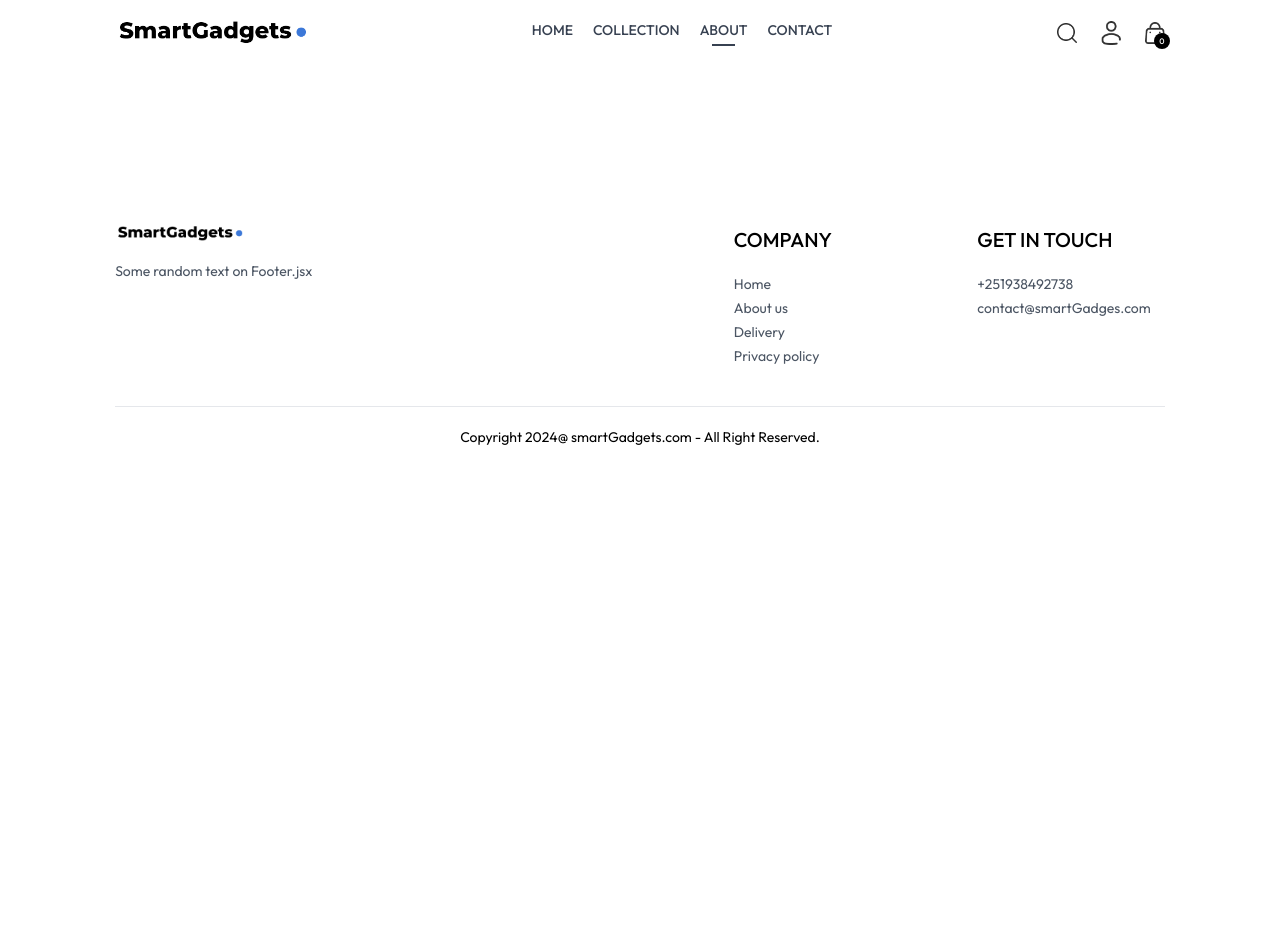
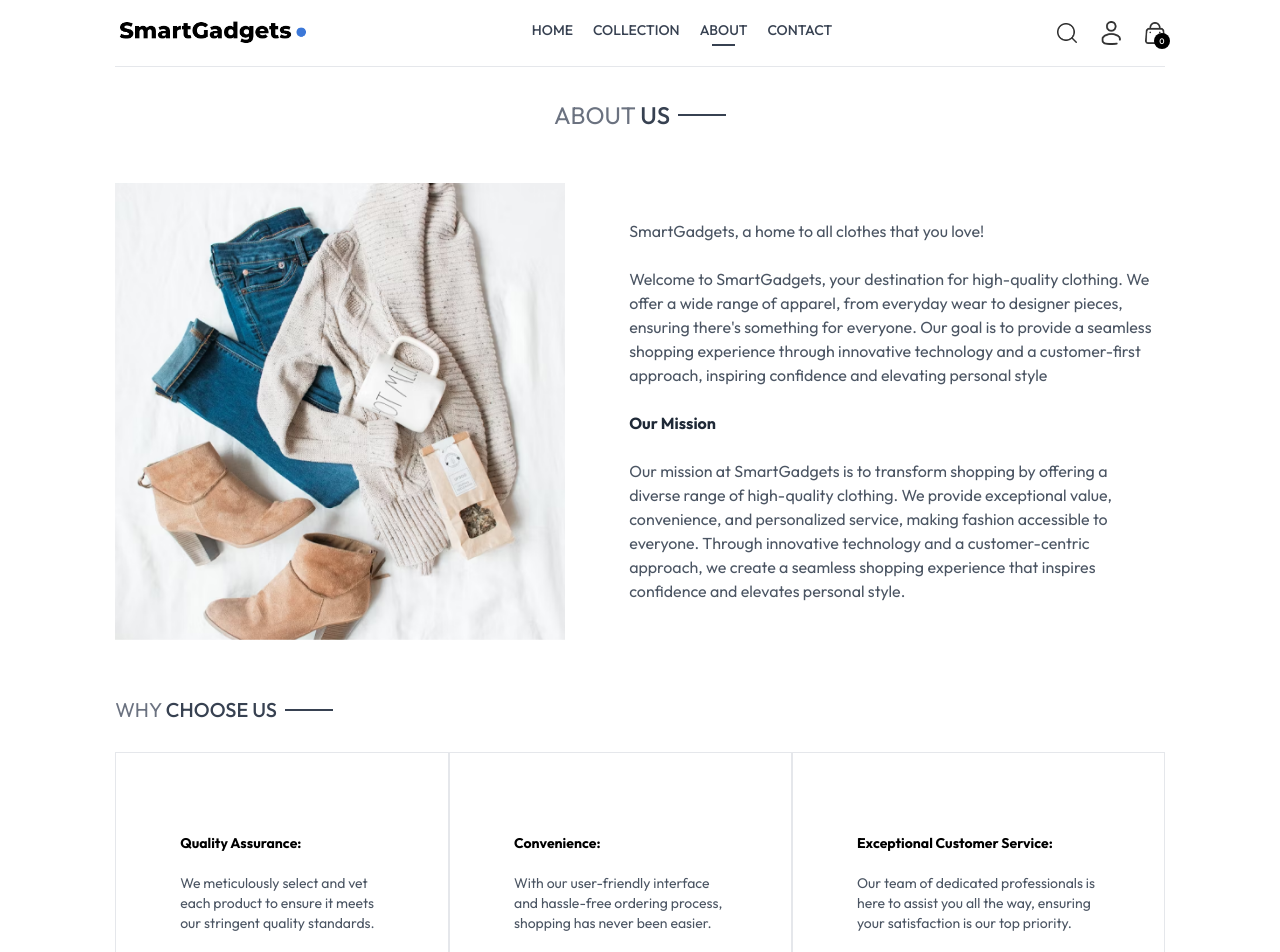
Before and after one commit to Leviathan913/SmartGadgets, a React (Vite) app: page /about in a window 1280 px wide. Shown: the top 952 px of the page. Before the commit the page ends 800 px from the top, so only its background shows below. Built offline with nearby package versions, Linux system fonts and the light colour scheme.

Commit message:
done the login/signup, contact and about pages

```diff
--- a/src/components/Navbar.jsx
+++ b/src/components/Navbar.jsx
@@ -43,11 +43,11 @@ const Navbar = () => {
           alt=""
         />
         <div className="group relative">
-          <img
+          <Link to="/login" ><img
             className="w-5 cursor-pointer"
             src={assets.profile_icon}
             alt=""
-          />
+          /></Link>
           <div className="group-hover:block hidden absolute dropdown-menu right-0 pt-4">
             <div className="flex flex-col gap-2 w-36 py-3 px-5 bg-slate-100 text-gray-500 rounded">
               <p className="cursor-pointer hover:text-black">My Profile</p>
--- a/src/index.css
+++ b/src/index.css
@@ -1,8 +1,8 @@
 @import url("https://fonts.googleapis.com/css2?family=Outfit:wght@100..900&family=Prata&display=swap");
 
-@tailwind base;
-@tailwind components;
-@tailwind utilities;
+@import "tailwindcss/base";
+@import "tailwindcss/components";
+@import "tailwindcss/utilities";
 
 a.active hr {
   display: block;
--- a/src/pages/About.jsx
+++ b/src/pages/About.jsx
@@ -1,7 +1,48 @@
 import React from "react";
+import { assets } from "../assets/assets";
+import Title from "../components/Title";
+import NewsletterBox from "../components/NewsletterBox";
 
 const About = () => {
-  return <div></div>;
+  return (
+    <div>
+      <div className="text-2xl text-center pt-8 border-t">
+        <Title text1={'ABOUT'} text2={'US'}/>
+      </div>
+
+      <div className="my-10 flex flex-col md:flex-row gap-16">
+        <img className="w-full md:max-w-[450px]" src={assets.about_img} alt="" />
+        <div className="flex flex-col justify-center gap-6 md:w-2/4 text-gray-600">
+          <p>SmartGadgets, a home to all clothes that you love!</p>
+          <p>Welcome to SmartGadgets, your destination for high-quality clothing. We offer a wide range of apparel, from everyday wear to designer pieces, ensuring there's something for everyone. Our goal is to provide a seamless shopping experience through innovative technology and a customer-first approach, inspiring confidence and elevating personal style</p>
+          <b className="text-gray-800">Our Mission</b>
+          <p>Our mission at SmartGadgets is to transform shopping by offering a diverse range of high-quality clothing. We provide exceptional value, convenience, and personalized service, making fashion accessible to everyone. Through innovative technology and a customer-centric approach, we create a seamless shopping experience that inspires confidence and elevates personal style.</p>
+        </div>
+      </div>
+
+      <div className="text-xl py-4">
+        <Title text1={'WHY'} text2={'CHOOSE US'}/>
+      </div>
+
+      <div className="flex flex-col md:flex-row text-sm mb-20 ">
+        <div className="border px-10 md:px-16 py-20 flex flex-col gap-5">
+          <b>Quality Assurance: </b>
+          <p className="text-gray-600">We meticulously select and vet each product to ensure it meets our stringent quality standards.</p>
+        </div>
+        <div className="border px-10 md:px-16 py-20 flex flex-col gap-5">
+          <b>Convenience: </b>
+          <p className="text-gray-600">With our user-friendly interface and hassle-free ordering process, shopping has never been easier.</p>
+        </div>
+        <div className="border px-10 md:px-16 py-20 flex flex-col gap-5">
+          <b>Exceptional Customer Service: </b>
+          <p className="text-gray-600">Our team of dedicated professionals is here to assist you all the way, ensuring your satisfaction is our top priority.</p>
+        </div>
+      </div>
+
+      <NewsletterBox/>
+
+    </div>
+  )
 };
 
 export default About;
--- a/src/pages/Contact.jsx
+++ b/src/pages/Contact.jsx
@@ -1,7 +1,29 @@
 import React from "react";
+import Title from "../components/Title";
+import { assets } from "../assets/assets";
+import NewsletterBox from "../components/NewsletterBox";
+
 
 const Contact = () => {
-  return <div></div>;
+  return (
+    <div>
+      <div className="text-center text-2xl pt-10 border-t">
+        <Title text1={'CONTACT'} text2={'US'}/>
+      </div>
+
+      <div className="my-10 flex flex-col jsutify-center md:flex-row gap-10 mb-28">
+        <img className="w-full md:max-w-[480px]" src={assets.contact_img} alt="" />
+        <div className="flex flex-col jsutify-center items-start gap-6">
+          <br /><br />
+          <p className="font-semibold text-xl text-gray-600">Our Store</p>
+          <p className="text-gray-500">4kilo <br /> Addis Ababa, Ethiopia</p>
+          <p className="text-gray-500">Tel: +251911223344 <br /> Email: smartgadgets@gmail.com</p>
+
+        </div>
+      </div>
+      <NewsletterBox/>
+    </div>
+  )
 };
 
 export default Contact;
--- a/src/pages/Login.jsx
+++ b/src/pages/Login.jsx
@@ -1,7 +1,33 @@
-import React from "react";
+import React, {useState} from "react";
 
 const Login = () => {
-  return <div></div>;
+
+  const[currentState, setCurrentState] = useState('Sign Up');
+
+  const onSubmitHandler = async(event) =>{
+    event.preventDefault();
+  }
+
+  return (
+    <form onSubmit={onSubmitHandler} className='flex flex-col items-center w-[90%] sm:max-w-96 m-auto mt-14 gap-4 text-gray-800' action="">
+      <div className="inline-flex items-center gap-2 mb-2 mt-10">
+        <p className="prata-regular text-3xl">{currentState}</p>
+        <hr className="border-none h-[1.5px] w-8 bg-gray-800"/>
+      </div>
+      {currentState === 'Login' ? '' : <input type="text" className="w-full px-3 py-2 border border-gray-800" placeholder="Name" required/>}
+      <input type="email" className="w-full px-3 py-2 border border-gray-800" placeholder="Email" required />
+      <input type="password" className="w-full px-3 py-2 border border-gray-800" placeholder="Password" required/>
+      <div className="w-full flex justify-between text-sm mt-[-8px]">
+        <p className="cursor-pointer">Forgot your password?</p>
+        {
+          currentState === 'Login'
+          ? <p onClick={()=>setCurrentState('Sign Up')} className="cursor-pointer">Create account</p>
+          : <p onClick={()=>setCurrentState('Login')} className="cursor-pointer">Login here</p>
+        }
+      </div>
+      <button className="bg-black text-white font-light px-8 py-2 mt-4">{currentState === 'Login'? 'Sign In': 'Sign Up'}</button>
+    </form>
+  )
 };
 
 export default Login;
```
